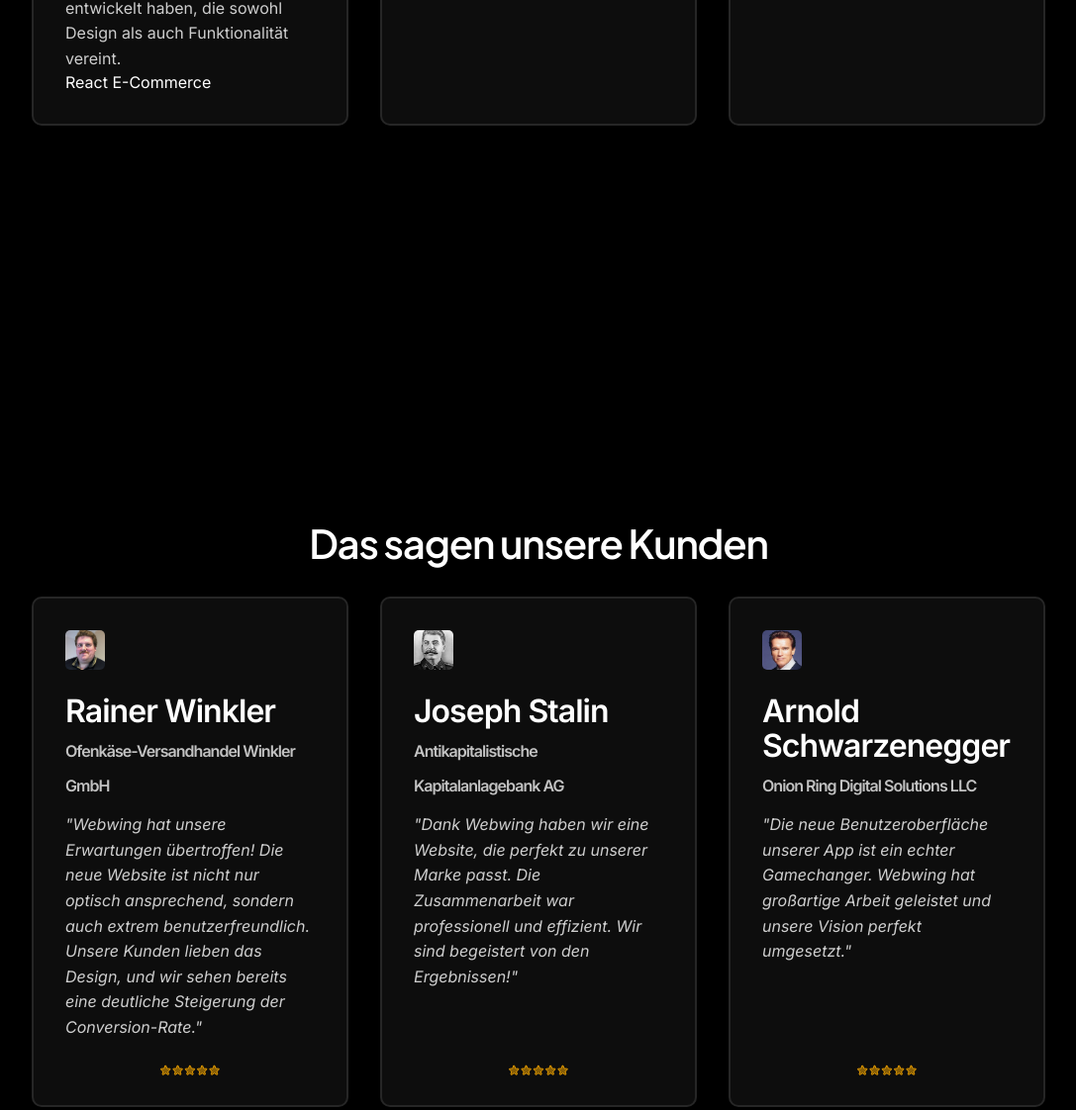
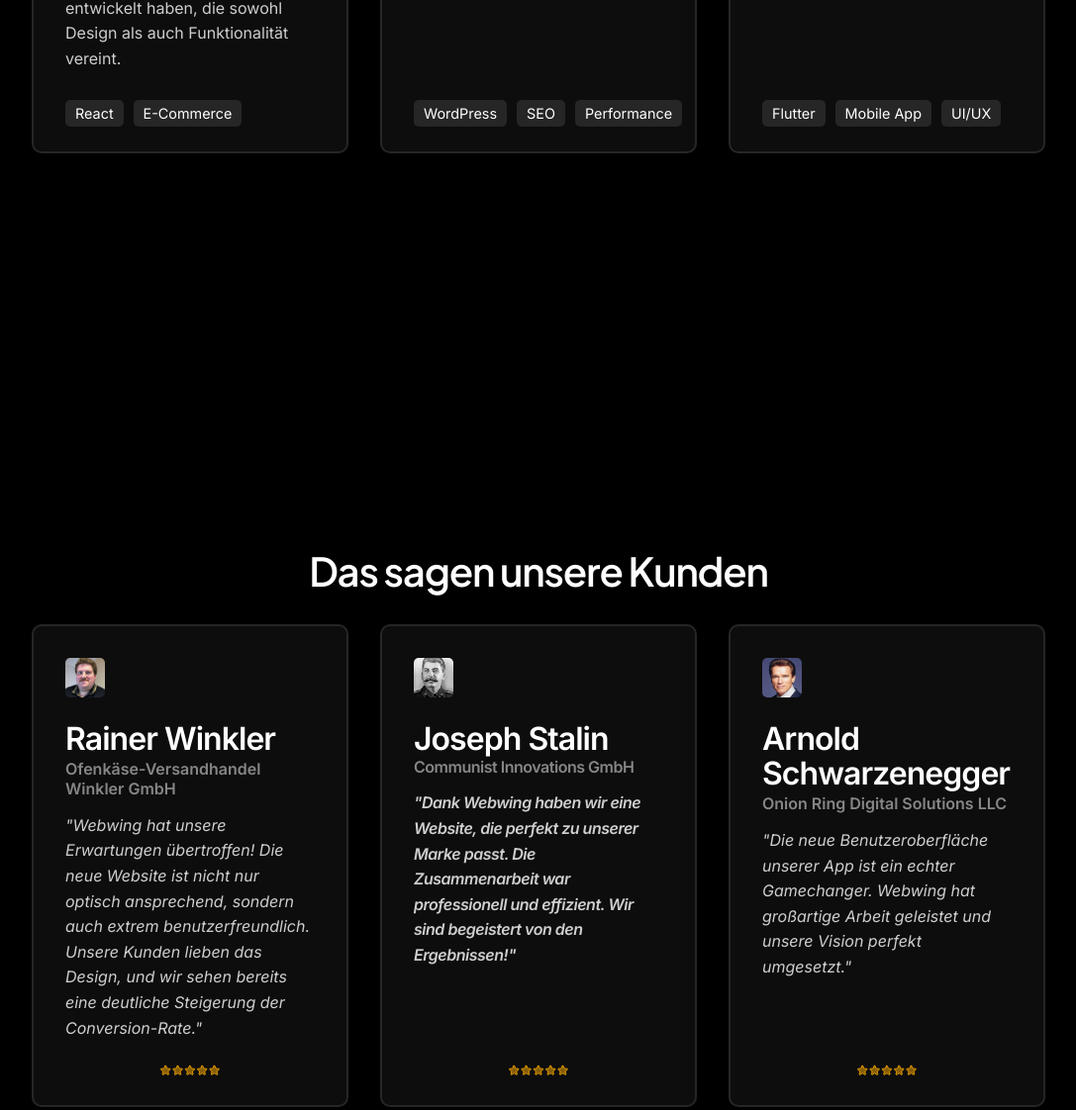
Before and after one commit to webwing-agency/webwing-website, a plain HTML site: page index.html in a window 1280 px wide. Shown: the part 2725-3847 px from the top of the page at 99% size, without its empty margins (96-1183 px from the left). Drawn offline with Linux system fonts and the light colour scheme.

Commit message:
correct further styling issues

```diff
--- a/index.html
+++ b/index.html
@@ -232,10 +232,8 @@
 
                     <img class="client-img" src="assets/images/clients/client-1.png" alt="Kundenbild 1">
 
-                    <h3 class="card-title client-name">
-                        Rainer Winkler<br>
-                        <span class="corporation-name">Ofenkäse-Versandhandel Winkler GmbH</span>
-                    </h3>
+                    <h3 class="card-title client-name">Rainer Winkler</h3>
+                    <span class="corporation-name">Ofenkäse-Versandhandel Winkler GmbH</span>
 
                     <p class="card-text testimonial-text">
                         "Webwing hat unsere Erwartungen übertroffen! Die neue Website ist nicht nur optisch ansprechend,
@@ -252,10 +250,8 @@
 
                     <img class="client-img" src="assets/images/clients/client-2.png" alt="Kundenbild 2">
 
-                    <h3 class="card-title client-name">
-                        Joseph Stalin<br>
-                        <span class="corporation-name">Antikapitalistische Kapitalanlagebank AG</span>
-                    </h3>
+                    <h3 class="card-title client-name">Joseph Stalin<h3
+                    <span class="corporation-name">Communist Innovations GmbH</span>
 
                     <p class="card-text testimonial-text">
                         "Dank Webwing haben wir eine Website, die perfekt zu unserer Marke passt. Die Zusammenarbeit war
@@ -272,10 +268,8 @@
 
                     <img class="client-img" src="assets/images/clients/client-3.png" alt="Kundenbild 3">
 
-                    <h3 class="card-title client-name">
-                        Arnold Schwarzenegger<br>
-                        <span class="corporation-name">Onion Ring Digital Solutions LLC</span>
-                    </h3>
+                    <h3 class="card-title client-name">Arnold Schwarzenegger</h3>
+                    <span class="corporation-name">Onion Ring Digital Solutions LLC</span>
 
                     <p class="card-text testimonial-text">
                         "Die neue Benutzeroberfläche unserer App ist ein echter Gamechanger. Webwing hat großartige Arbeit
--- a/styles/index.css
+++ b/styles/index.css
@@ -329,6 +329,26 @@
     margin-top: 15px;
 }
 
+.projects-section .grid-card {
+    padding-bottom: 80px;
+}
+
+.tag-container {
+    position: absolute;
+    bottom: 25px;
+    display: flex;
+    gap: 10px;
+    margin-top: 10px;
+    flex-wrap: wrap;
+}
+
+.tag {
+    background-color: rgba(255, 255, 255, 0.1);
+    padding: 5px 10px;
+    border-radius: 5px;
+    font-size: 0.9rem;
+}
+
 /* Reviews Section */
 .reviews-section .grid-card {
     padding-bottom: 65px;
@@ -343,10 +363,14 @@
     border-radius: 5px;
 }
 
+.reviews-section .card-title {
+    margin-bottom: 3px;
+}
+
 .corporation-name {
     font-size: 1rem;
     font-weight: 600;
-    color: rgba(255, 255, 255, 0.75)
+    color: rgba(255, 255, 255, 0.5)
 }
 
 .testimonial-text {
```
